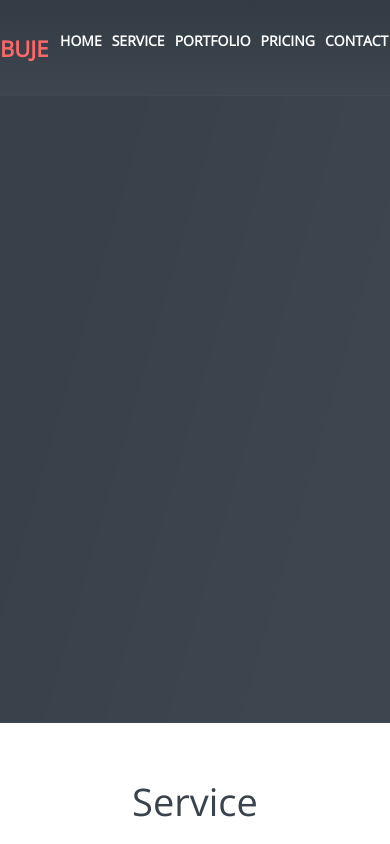
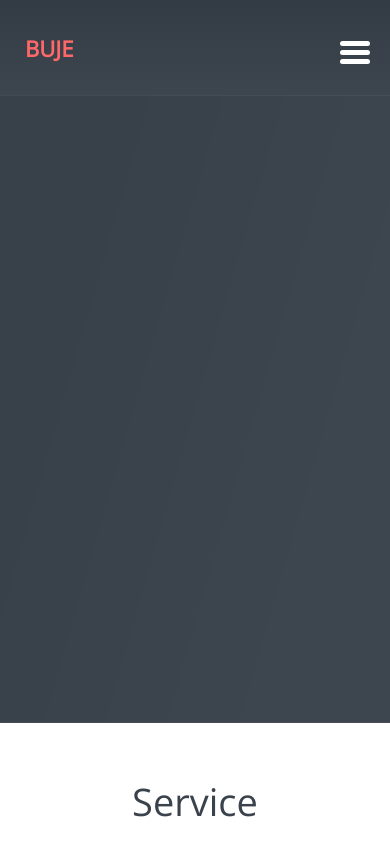
Before and after one commit to PiotrWolski1000/react-pixel-perfect-website, a React (Create React App) app: page / in a window 390 px wide. Shown: the top 844 px of the page. Built offline with nearby package versions, Linux system fonts and the light colour scheme.

Commit message:
adding ham menu

```diff
--- a/src/components/Header/index.js
+++ b/src/components/Header/index.js
@@ -1,8 +1,20 @@
 import React, { Component } from 'react';
 import './../../css/header.scss'
+import {mNav} from './mNav'
 
 class index extends Component {
+
+    constructor(props) {
+        super(props)
+        this.state = {
+            collapsed: false
+        }
+    }
+
+    handleCollapseMenu = () => this.setState(prevState => ({collapsed: !prevState.collapsed}))
+
     render() {
+        const { collapsed } = this.state
         return (
             <div className="header__wrapper">
                 <header className = "header">
@@ -12,17 +24,54 @@ class index extends Component {
                         </a>
                     </div>
 
-                    <nav className = "header__nav">
+                    <div
+                        className={collapsed ? 'header__menu isOpen' : 'header__menu'}
+                        // className='header__menu__open'
+                        onClick={this.handleCollapseMenu}
+                    >
+                        <div />
+                        <div />
+                        <div />
+                    </div>
+
+                    <nav className = "header__horizontal__nav">
                         <ul>
-                            <li><a href="/">home</a></li>
-                            <li><a href="/">service</a></li>
-                            <li><a href="/">portfolio</a></li>
-                            <li><a href="/">pricing</a></li>
-                            <li><a href="/">contact</a></li>
+                            {mNav.map((item, i)=>{
+                                return(
+                                    <li key={`header_horizontal_menu_${i}`}>
+                                        <a href={item.path}>
+                                            {item.label}
+                                        </a>
+                                    </li>
+                                )
+                            })}
                         </ul>
                     </nav>
 
                 </header>
+
+                <nav
+                    // className={collapsed?'header_mobile_menu open_mobile_menu':'header_mobile_menu'}
+                    className="header_mobile_menu"
+                >
+                    <ul>
+
+                        {
+                            mNav.map((item, i) => {
+                                return (
+                                    <li key={`header_mobile_li_${i}`}>
+                                        <a href={item.path}>
+                                            {item.label}
+                                        </a>
+                                    </li>
+                                )
+                                }
+                            )
+                        }
+                    </ul>
+              </nav>
+
+
             </div>
         );
     }
--- /dev/null
+++ b/src/components/Header/mNav.js
@@ -0,0 +1,22 @@
+export const mNav = [
+    {
+        label: 'home',
+        path: '/'
+    },
+    {
+        label: 'service',
+        path: '/'
+    },
+    {
+        label: 'portfolio',
+        path: '/'
+    },
+    {
+        label: 'pricing',
+        path: '/'
+    },
+    {
+        label: 'contact',
+        path: '/'
+    },
+]
--- a/src/css/header.scss
+++ b/src/css/header.scss
@@ -2,9 +2,8 @@
     width: 100%;
     height: 95px;
     background-image: linear-gradient(to bottom, #333b45, #3d454f);
+}
 
-
-}
 
 .header {
     margin: 0 auto;
@@ -14,13 +13,14 @@
     justify-content: space-between;
     align-items: center;
     min-height: 95px;
-    background-image: linear-gradient(to bottom, #333b45, #3d454f);
 }
 
 .header__logo{
+    all: initial;
     font-family: "Open Sans";
     font-size: 22px;
-    font-weight: 800;
+    font-weight: bolder;
+    font-weight: 900;
     font-style: normal;
     font-stretch: normal;
     line-height: normal;
@@ -33,10 +33,14 @@
         color: #ff6868;
         text-decoration: none;
     }
+
+    @media(max-width: 942px) {
+        margin-left: 25px;
+    }
 }
 
-.header__nav{
-    transform: translateY(-15px);
+.header__horizontal__nav{
+    transform: translateY(-10px);
     ul{
 
         display: flex;
@@ -69,4 +73,69 @@
     line-height: normal;
     letter-spacing: normal;
     color: #ffffff;
+
+    @media(max-width: 500px) {
+        display: none;
+    }
 }
+
+
+.header__menu {
+    display: none;
+    width: 50px;
+    height: 21px;
+    & > div {
+        width: 30px;
+        height: 5px;
+        border-radius: 5px;
+        transition: 0.4s;
+        background-color: white;
+        &:first-child,
+        &:last-child {
+        margin: 4px 0;
+        }
+    }
+
+    &.isOpen {
+        div:nth-child(2) {
+          margin-top: -9px;
+          transform: rotate(135deg);
+        }
+        div:first-child {
+          transform: rotate(45deg);
+        }
+        div:last-child {
+          display: none;
+        }
+
+        transition: all 0.2s ease;
+    }
+
+    @media(max-width: 500px) {
+        display: block;
+    }
+}
+
+
+.header_mobile_menu {
+    // display: none;
+    display: block;
+    width: 100%;
+    height: 0px;
+
+
+//   opacity: ${props => props.isVisible ? '1'  : '0'};
+//   visibility: ${props => props.isVisible ? 'visible'  : 'hidden'};
+//   height: ${props => props.isVisible ? '200px'  : '0px'};
+//   ul {
+//     list-style: none;
+//     display: flex;
+//     flex-direction: column;
+//   }
+}
+
+.open_mobile_menu {
+    height: 200px;
+    transition: height 0.5s ease;
+
+}
```
